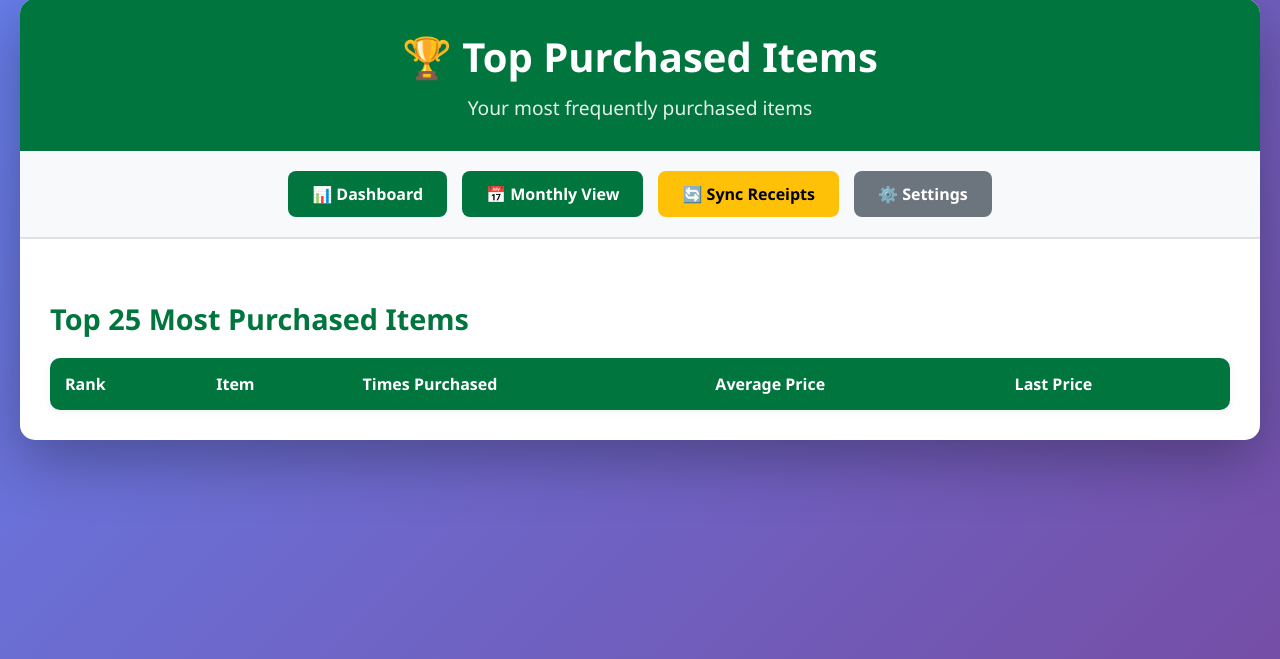
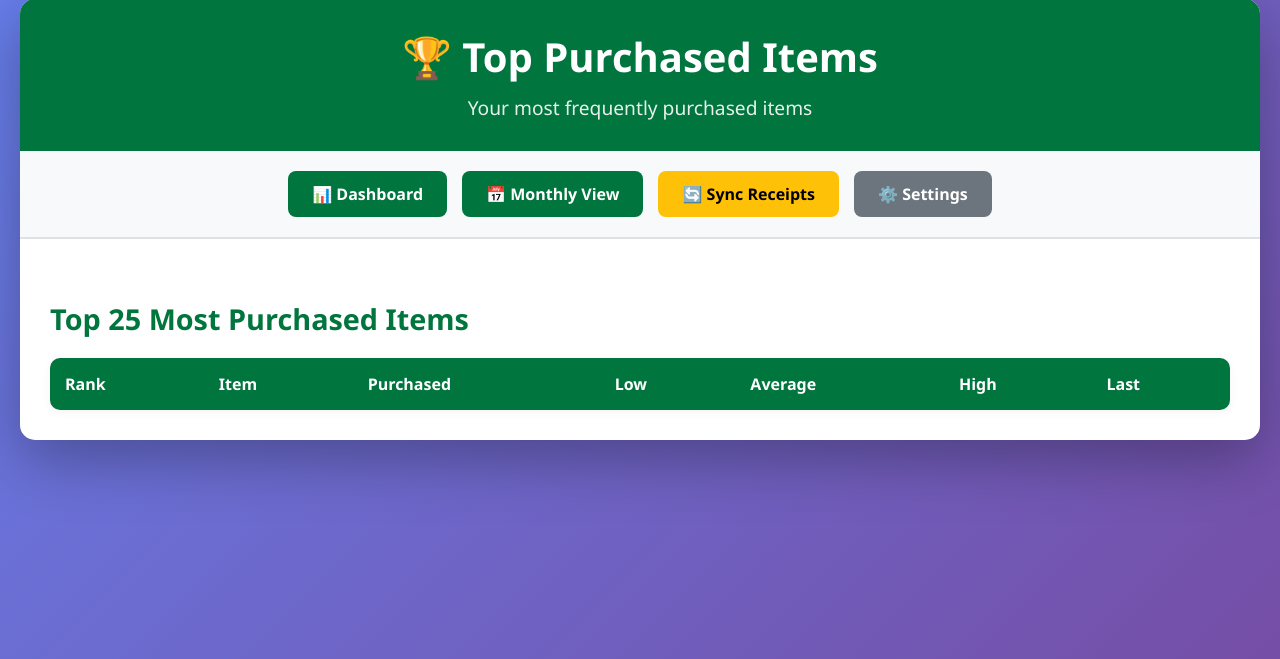
Before and after one commit to jjarboe01/publixshoppingtracker, a PHP site: page /top-items.php in a window 1280 px wide. Shown: the part 21-680 px from the top of the page. Run offline with PHP 8.4, Linux system fonts and the light colour scheme; lists and menus that the app fills with data are empty.

Commit message:
more fixes

```diff
--- a/web/top-items.php
+++ b/web/top-items.php
@@ -38,6 +38,8 @@
                             p.item_name,
                             COUNT(*) as purchase_count,
                             AVG(p.price) as avg_price,
+                            MIN(p.price) as min_price,
+                            MAX(p.price) as max_price,
                             (SELECT price FROM purchases
                              WHERE item_name = p.item_name
                              ORDER BY purchase_date DESC, created_at DESC LIMIT 1) as last_price
@@ -56,9 +58,11 @@
                     <tr>
                         <th>Rank</th>
                         <th>Item</th>
-                        <th>Times Purchased</th>
-                        <th>Average Price</th>
-                        <th>Last Price</th>
+                        <th>Purchased</th>
+                        <th>Low</th>
+                        <th>Average</th>
+                        <th>High</th>
+                        <th>Last</th>
                     </tr>
                 </thead>
                 <tbody>
@@ -69,7 +73,9 @@
                         echo "<td><strong>#" . $rank++ . "</strong></td>";
                         echo "<td><strong>" . htmlspecialchars($row['item_name']) . "</strong></td>";
                         echo "<td>" . $row['purchase_count'] . "x</td>";
+                        echo "<td class='price'>$" . number_format($row['min_price'], 2) . "</td>";
                         echo "<td class='price'>$" . number_format($row['avg_price'], 2) . "</td>";
+                        echo "<td class='price'>$" . number_format($row['max_price'], 2) . "</td>";
                         echo "<td class='price'>$" . number_format($row['last_price'], 2) . "</td>";
                         echo "</tr>";
                     }
```
